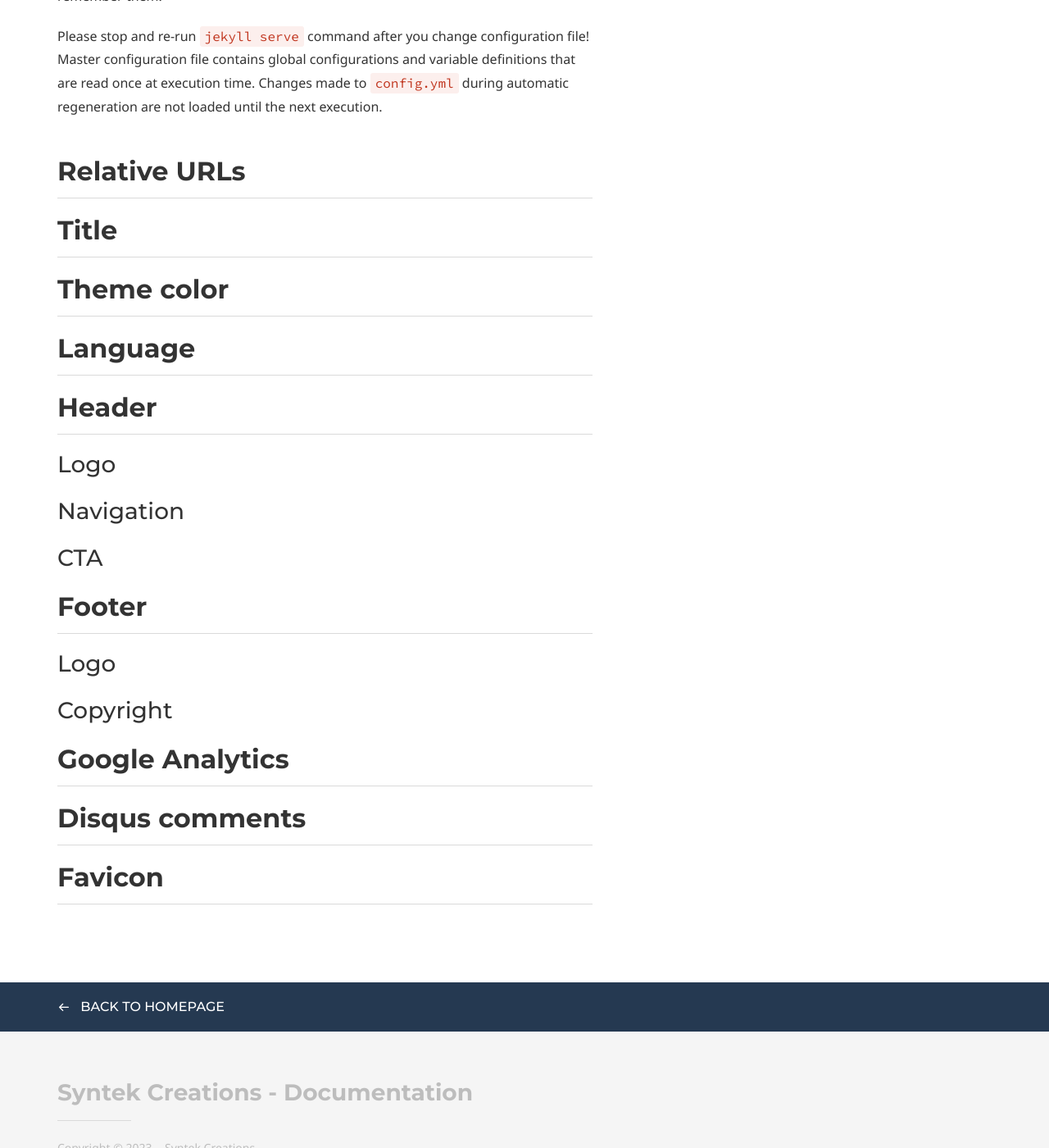
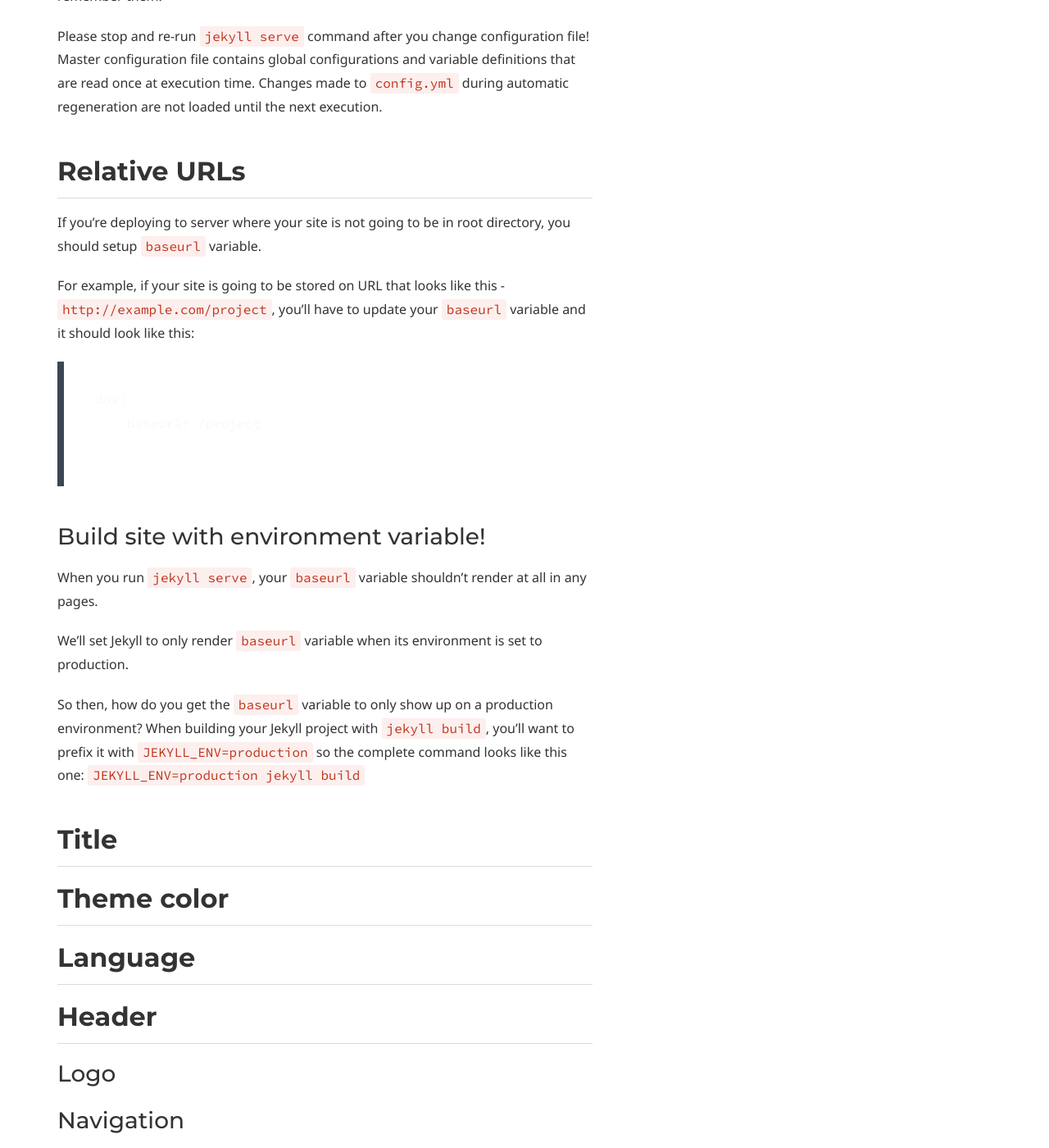
Before and after one commit to SyntekCreations/Site, a Jekyll site: the page built from multisensor01.md, in a window 1280 px wide and 1400 px high, scrolled down 991 px. Shown: the whole window at 82% size. Built offline with Jekyll 4.4.1, drawn with Linux system fonts in a browser that asks for light colours; some web fonts are replaced.

Commit message:
Update multisensor01.md

```diff
--- a/multisensor01.md
+++ b/multisensor01.md
@@ -37,7 +37,18 @@
     <p><code>_config.yml</code> stores configuration data. Many of these options can be specified from the command line executable but it’s easier to specify them here so you don’t have to remember them.</p>
     <p>Please stop and re-run <code>jekyll serve</code> command after you change configuration file! Master configuration file contains global configurations and variable definitions that are read once at execution time. Changes made to <code>config.yml</code> during automatic regeneration are not loaded until the next execution.</p>
     <h2>Relative URLs</h2>
-    <!-- content of Relative URLs section -->
+    <p>If you’re deploying to server where your site is not going to be in root directory, you should setup <code>baseurl</code> variable.</p>
+    <p>For example, if your site is going to be stored on URL that looks like this - <code>http://example.com/project</code>, you’ll have to update your <code>baseurl</code> variable and it should look like this:</p>
+    <pre>
+    <code>
+    dox:
+        baseurl: /project
+    </code>
+    </pre>
+    <h3>Build site with environment variable!</h3>
+    <p>When you run <code>jekyll serve</code>, your <code>baseurl</code> variable shouldn’t render at all in any pages.</p>
+    <p>We’ll set Jekyll to only render <code>baseurl</code> variable when its environment is set to production.</p>
+    <p>So then, how do you get the <code>baseurl</code> variable to only show up on a production environment? When building your Jekyll project with <code>jekyll build</code>, you’ll want to prefix it with <code>JEKYLL_ENV=production</code> so the complete command looks like this one: <code>JEKYLL_ENV=production jekyll build</code></p>
     <h2>Title</h2>
     <!-- content of Title section -->
     <h2>Theme color</h2>
```
